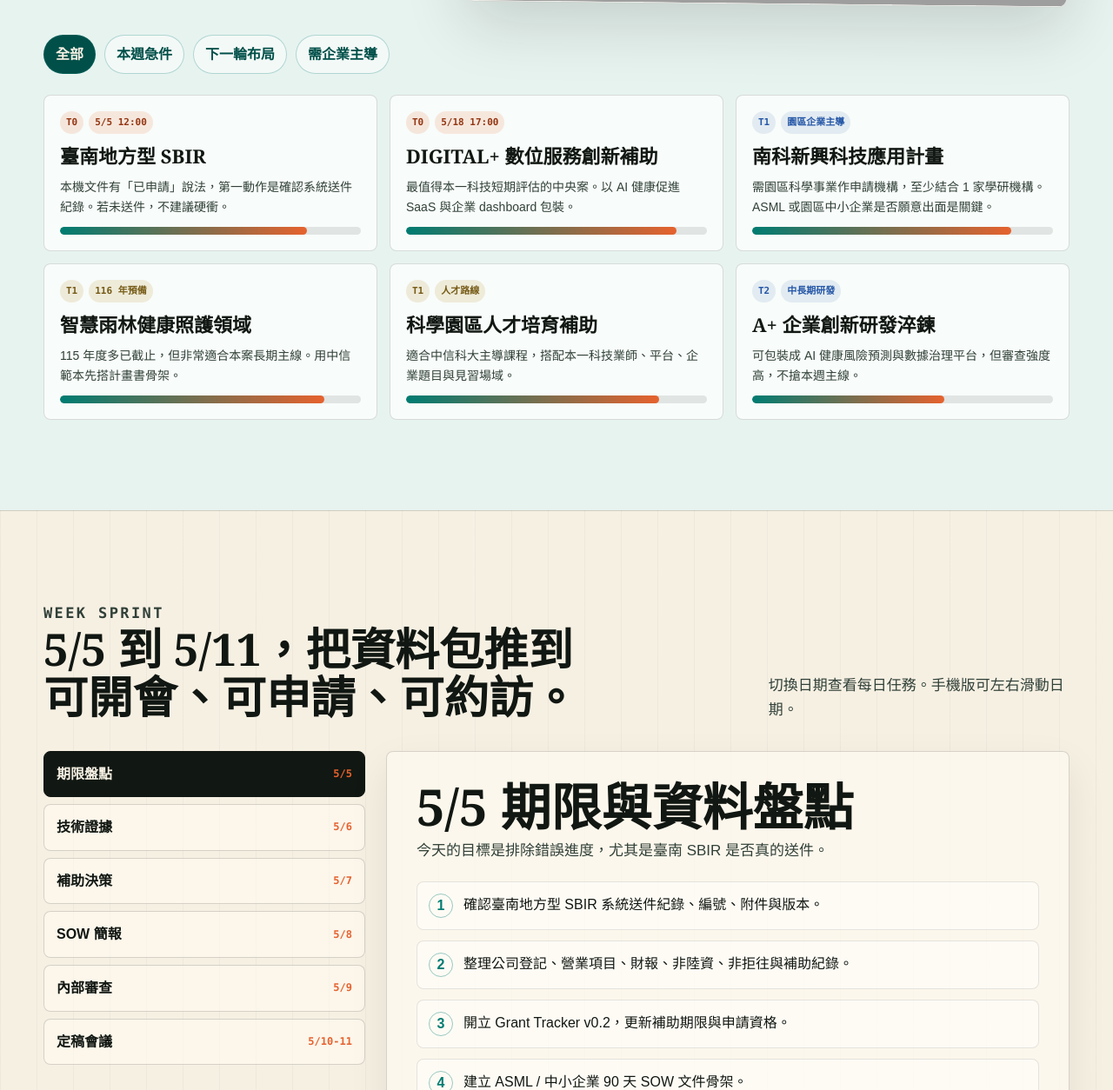
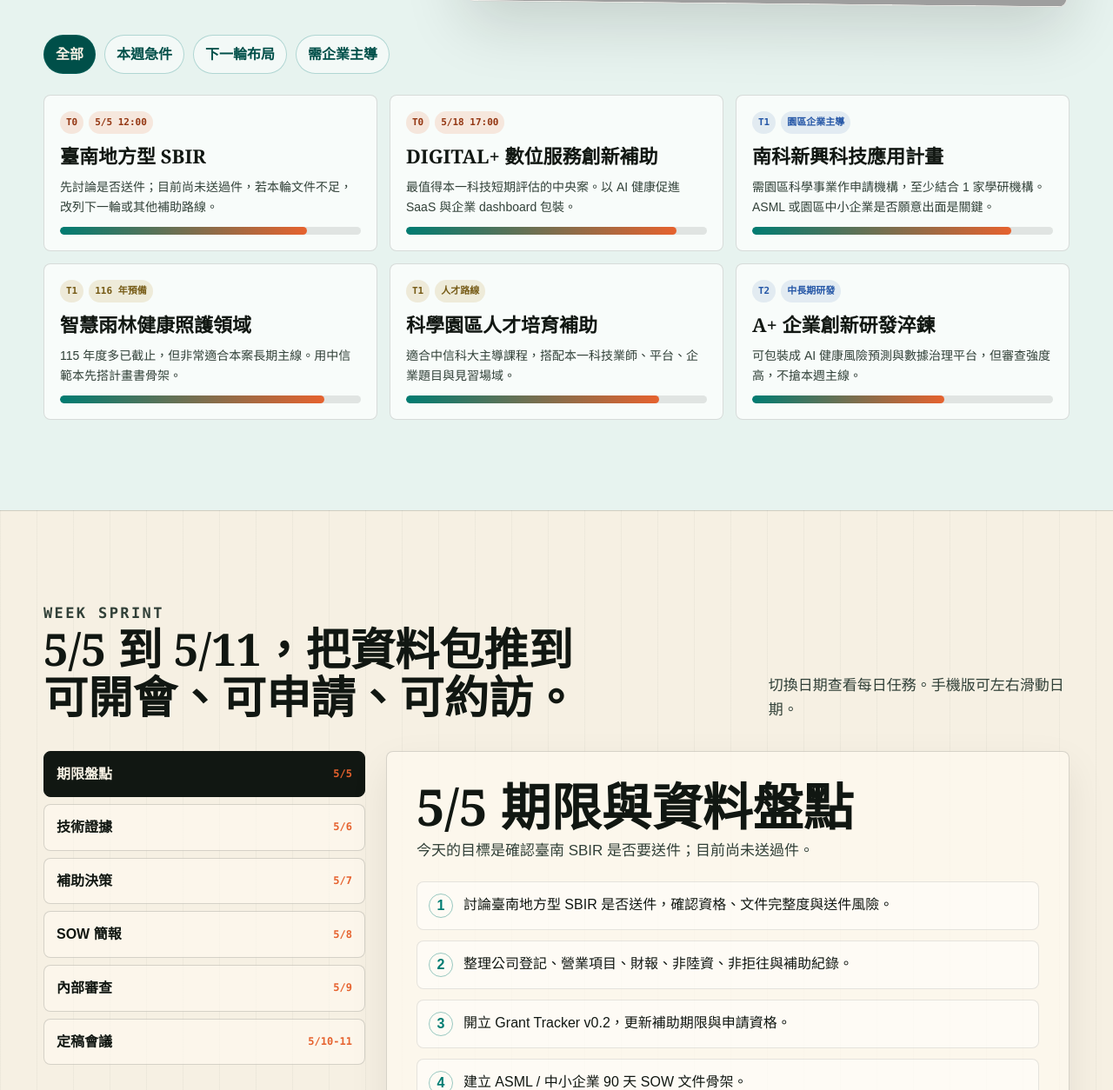
Before and after one commit to qpig0218/the-one-aitech-ctbc-ai-health-ecosystem, a plain HTML site: page index.html in a window 1280 px wide. Shown: the part 2819-4073 px from the top of the page at 87% size. Drawn offline with Linux system fonts and the light colour scheme; grey boxes are pictures that could not be loaded.

Commit message:
Update SBIR status to not submitted

```diff
--- a/index.html
+++ b/index.html
@@ -1225,7 +1225,7 @@
           <article class="grant-card reveal" data-type="urgent">
             <div class="tag-row"><span class="tag hot">T0</span><span class="tag hot">5/5 12:00</span></div>
             <h3>臺南地方型 SBIR</h3>
-            <p>本機文件有「已申請」說法，第一動作是確認系統送件紀錄。若未送件，不建議硬衝。</p>
+            <p>先討論是否送件；目前尚未送過件，若本輪文件不足，改列下一輪或其他補助路線。</p>
             <div class="meter" aria-label="適配度 82%"><span style="--w:82%"></span></div>
           </article>
           <article class="grant-card reveal" data-type="urgent">
@@ -1283,9 +1283,9 @@
           <div>
             <section class="day-panel is-active" role="tabpanel" id="day-1" aria-labelledby="tab-1">
               <h3>5/5 期限與資料盤點</h3>
-              <p class="lead">今天的目標是排除錯誤進度，尤其是臺南 SBIR 是否真的送件。</p>
+              <p class="lead">今天的目標是確認臺南 SBIR 是否要送件；目前尚未送過件。</p>
               <ul class="task-list">
-                <li><span class="check">1</span><span>確認臺南地方型 SBIR 系統送件紀錄、編號、附件與版本。</span></li>
+                <li><span class="check">1</span><span>討論臺南地方型 SBIR 是否送件，確認資格、文件完整度與送件風險。</span></li>
                 <li><span class="check">2</span><span>整理公司登記、營業項目、財報、非陸資、非拒往與補助紀錄。</span></li>
                 <li><span class="check">3</span><span>開立 Grant Tracker v0.2，更新補助期限與申請資格。</span></li>
                 <li><span class="check">4</span><span>建立 ASML / 中小企業 90 天 SOW 文件骨架。</span></li>
```
Also changed, not shown: 6 other files.
